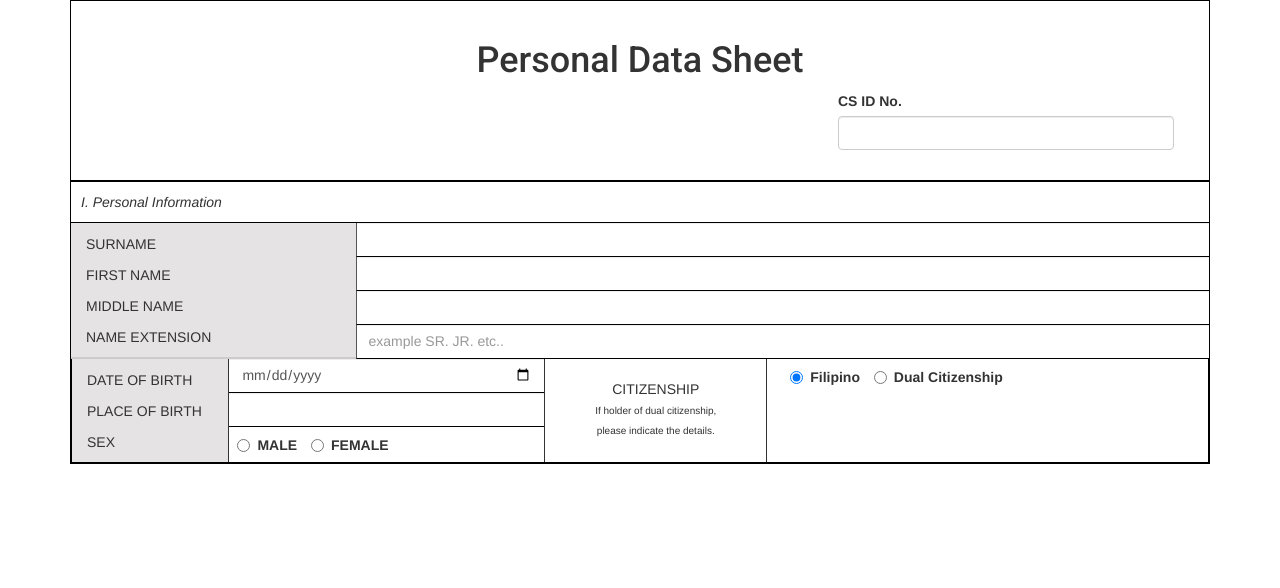
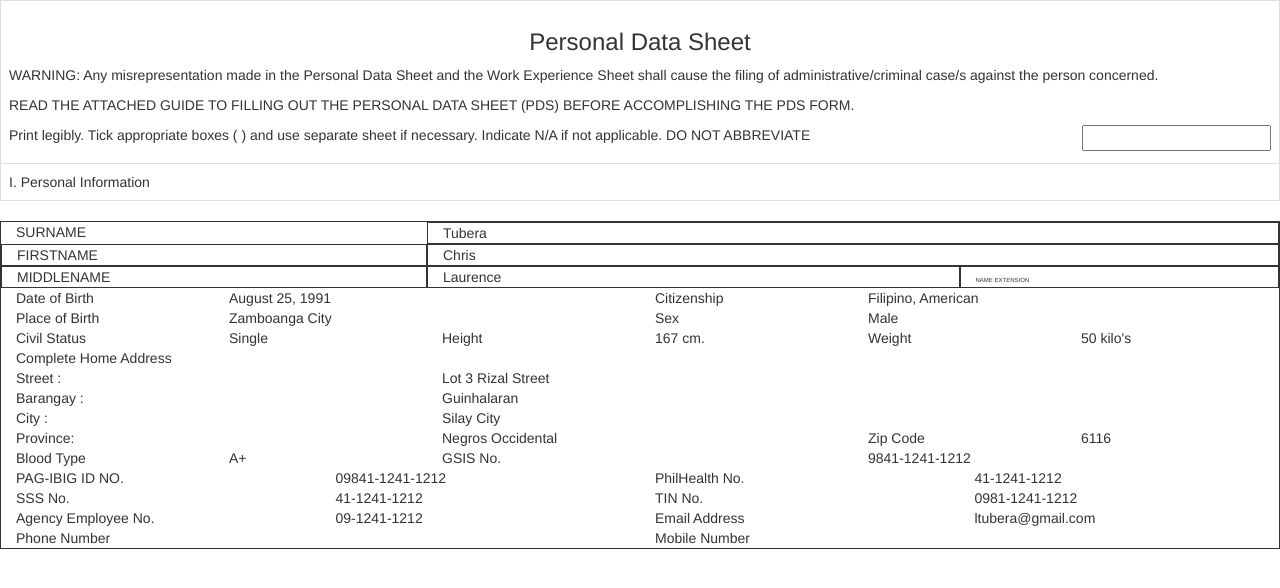
Before and after one commit to kennethaboy/profiling, a PHP site: page / in a window 1280 px wide. Shown: the top 588 px of the page. Run offline with PHP 8.4, Linux system fonts and the light colour scheme.

Commit message:
MODIFIED

```diff
--- a/index.php
+++ b/index.php
@@ -1,4 +1,3 @@
-
 <!DOCTYPE html>
 <html>
 <head>
@@ -6,78 +5,83 @@
 	<link rel="stylesheet" href="css/bootstrap.min.css">
 	<link rel="stylesheet" href="js/bootstrap.min.js">
 	<link rel="stylesheet" href="css/custom.css">
+	<link rel="stylesheet" href="css/style.css">
 <body>
-<div class = "container">
-	<div class = "col-lg-12 col-md-12 column-header">
-			<h1 class = "module">Personal Data Sheet</h1>
-			<p class = "small-text"></p>
-		<div class = "col-sm-4 pull-right">
-			<p><label>CS ID No.</label>	<input type = "text" class = "form-control"/></p>
-		</div>
-	</div>
-	<div class = "col-lg-12 column-container">
-	<span style = "font-style:italic;">I. Personal Information</span>
-	</div>
-	<div class = "col-lg-12 col-md-12 col-sm-12 column-body">
-		<div class = "col-lg-3 col-md-3 col-sm-3 grayscale">
-			<p class = "title">SURNAME</p>
-			<p class = "title">FIRST NAME</p>
-			<p class = "title">MIDDLE NAME</p>
-			<p class = "title">NAME EXTENSION</p>
-		</div>
-		<div class = "col-lg-9 col-md-9 col-sm- whitescale">
-		<form method = "POST">
-			<input type = "text" class = "form-control no-border" name = "surname" >
-			<input type = "text" class = "form-control no-border" name = "firstname">
-			<input type = "text" class = "form-control no-border" name = "middlename">
-			<input type = "text" class = "form-control no-border" name = "name_extension" placeholder="example SR. JR. etc..">
-		</div>
-	<div class = "col-lg-12 column-body">
-			<div class = "col-lg-5 col-xs-5 col-md-5 birthday">
-				<div class = "col-lg-4 col-md-4 col-sm-4 grayscale2">
-			<p class = "title">DATE OF BIRTH</p>
-			<p class = "title">PLACE OF BIRTH</p>
-			<p class = "title">SEX</p>
-		</div>
-		<div class = "col-lg-8 col-md-8 col-sm-8 whitescale">
-			<input type = "date" id = "datepicker" class = "form-control no-border2" name = "date_of_birth" >
-			<input type = "text" class = "form-control no-border2" name = "place_of_birth">
-			<div class="radio-inline break">
- 				 <label>
-   					 <input type="radio" name="optionsRadios" id="optionsRadios1" value="option1" checked>
- 						MALE
- 				 </label>
-			</div>
-			<div class="radio-inline break">
-  				<label>
-   					 <input type="radio" name="optionsRadios" id="optionsRadios2" value="option2">
-  						FEMALE
-  				</label>
-			</div>
-		</div>
-			</div>
+	<table class = "table table-bordered table-responsive">
+		<tbody>
+			<tr style = "padding:0px !important;">
+				<td>
+					<h3 style = "text-align:center;">Personal Data Sheet</h3>
+					<p class = "small-text">WARNING: Any misrepresentation made in the Personal Data Sheet and the Work Experience Sheet shall cause the filing of administrative/criminal case/s against the person concerned.</p>
+					<p class = "tiny-text">READ THE ATTACHED GUIDE TO FILLING OUT THE PERSONAL DATA SHEET (PDS) BEFORE ACCOMPLISHING THE PDS FORM.</p>
+					<p class = "tiny-text">Print legibly. Tick appropriate boxes (     ) and use separate sheet if necessary. Indicate N/A if not applicable.  DO NOT ABBREVIATE <span class = "pull-right"><input type = "text" class= "csid" ></span> </p>
+				</td>
+			</tr>
+			<tr>
+				<td>I. Personal Information</td>
+			</tr>
+		</tbody>
+	</table>
+<div class = "container-fluid">
+<div class="row" style = "border:1px solid">
+  <div class="col-xs-4 col-md-4 bord">SURNAME</div>
+  <div class="col-xs-8 col-sm-8 col-md-8 bord" style = "border:1px solid">Tubera</div>
+  <div class="col-xs-4 col-md-4 bord" style = "border:1px solid">FIRSTNAME</div>
+  <div class="col-xs-8 col-sm-8 col-md-8 bord" style = "border:1px solid">Chris</div>
+  <div class="col-xs-4 col-md-4 bord" style = "border:1px solid">MIDDLENAME</div>
+  <div class="col-xs-5 col-sm-5 col-md-5 bord" style = "border:1px solid">Laurence</div>
+  <div class="col-xs-3 col-sm-3 col-md-3 bord" style = "border:1px solid"><span style = "font-size:6px">NAME EXTENSION </span></div>
+  <div class = "col-xs-2 col-sm-2 col-md-2 col-lg-2 bord"><span>Date of Birth</span></div>
+  <div class = "col-xs-4 col-sm-4 col-md-4 col-lg-4 bord">August 25, 1991</div>
+  <div class = "col-xs-2 col-sm-2 col-md-2 col-lg-2 bord"><span>Citizenship </span></div>
+  <div class = "col-xs-4 col-sm-4 col-md-4 col-lg-4 bord" style = "">Filipino, American </div>
+  <div class = "col-xs-2 col-sm-2 col-md-2 col-lg-2 bord"><span>Place of Birth</span></div>
+  <div class = "col-xs-4 col-sm-4 col-md-4 col-lg-4 bord">Zamboanga City</div>
+  <div class = "col-xs-2 col-sm-2 col-md-2 col-lg-2 bord"><span>Sex</span></div>
+  <div class = "col-xs-4 col-sm-4 col-md-4 col-lg-4 bord">Male</div>
+  <div class = "col-xs-2 col-sm-2 col-md-2 col-lg-2 bord"><span>Civil Status</span></div>
+  <div class = "col-xs-2 col-sm-2 col-md-2 col-lg-2 bord">Single</div>
+  <div class = "col-xs-2 col-sm-2 col-md-2 col-lg-2 bord"><span>Height</span></div>
+  <div class = "col-xs-2 col-sm-2 col-md-2 col-lg-2 bord">167 cm.</div>
+  <div class = "col-xs-2 col-sm-2 col-md-2 col-lg-2 bord"><span>Weight</span></div>
+  <div class = "col-xs-2 col-sm-2 col-md-2 col-lg-2 bord">50 kilo's</div>
+  <div class = "col-lg-12 col-md-12 col-xs-12 col-sm-12  bord" disabled>Complete Home Address</div>
 
-			<div class = "col-lg-7 col-xs-7 col-md-7" style = "padding:0px;">
-				<div class = "col-lg-4 col-md-4 col-sm-4 citizenship" style = "">
-					<p class = "texture">CITIZENSHIP <br/><span class="tiny">If holder of dual citizenship,<br/> please indicate the details.</span></p>
-				</div>
-				<div class = "col-lg-8 col-md-8 cit-right">
-					<div class="radio-inline break">
-		 				 <label>
-		   					 <input type="radio" name="optionsRadios" id="optionsRadios1" value="option1" checked>
-		 						Filipino
-		 				 </label>
-					</div>
-					<div class="radio-inline break">
-		  				<label>
-		   					 <input type="radio" name="optionsRadios" id="optionsRadios2" value="option2">
-		  						Dual Citizenship
-		  				</label>
-					</div>
-				</div>
-			</div>
-	</form>
-	</div>
+  <div class = "col-lg-4 col-md-4 col-xs-4 col-sm-4 bord">Street : </div>
+  <div class = "col-lg-8 col-md-8 col-xs-8 col-sm-8 bord"> Lot 3 Rizal Street </div>
+  <div class = "col-lg-4 col-md-4 col-xs-4 col-sm-4 bord">Barangay : </div>
+  <div class = "col-lg-8 col-md-8 col-xs-8 col-sm-8 bord"> Guinhalaran </div>
+  <div class = "col-lg-4 col-md-4 col-xs-4 col-sm-4 bord">City : </div>
+  <div class = "col-lg-8 col-md-8 col-xs-8 col-sm-8 bord">  Silay City</div>
+  <div class = "col-lg-4 col-md-4 col-xs-4 col-sm-4 bord">Province: </div>
+  <div class = "col-lg-4 col-md-4 col-xs-4 col-sm-4 bord">Negros Occidental</div>
+  <div class = "col-lg-2 col-md-2 col-xs-2 col-sm-2 bord">Zip Code </div>
+  <div class = "col-lg-2 col-md-2 col-xs-2 col-sm-2 bord"> 6116 </div>
+   <div class = "col-xs-2 col-sm-2 col-md-2 col-lg-2 bord"><span>Blood Type</span></div>
+  <div class = "col-xs-2 col-sm-2 col-md-2 col-lg-2 bord">A+</div>
+   <div class = "col-xs-4 col-sm-4 col-md-4 col-lg-4 bord"><span>GSIS No.</span></div>
+	<div class = "col-xs-4 col-sm-4 col-md-4 col-lg-4 bord">9841-1241-1212</div>
+    <div class = "col-xs-3 col-sm-3 col-md-3 col-lg-3 bord"><span>PAG-IBIG ID NO.</span></div>
+  <div class = "col-xs-3 col-sm-63col-md-3 col-lg-3 bord">09841-1241-1212</div>
+     <div class = "col-xs-3 col-sm-3 col-md-3 col-lg-3 bord"><span>PhilHealth No.</span></div>
+  <div class = "col-xs-3 col-sm-3 col-md-3 col-lg-3 bord">41-1241-1212</div>
+   <div class = "col-xs-3 col-sm-3 col-md-3 col-lg-3 bord"><span>SSS No.</span></div>
+  <div class = "col-xs-3 col-sm-3 col-md-3 col-lg-3 bord">41-1241-1212</div>
+   <div class = "col-xs-3 col-sm-3 col-md-3 col-lg-3 bord"><span>TIN No.</span></div>
+  <div class = "col-xs-3 col-sm-3 col-md-3 col-lg-3 bord">0981-1241-1212</div>
+   <div class = "col-xs-3 col-sm-3 col-md-3 col-lg-3 bord"><span>Agency Employee No.</span></div>
+  <div class = "col-xs-3 col-sm-3 col-md-3 col-lg-3 bord">09-1241-1212</div>
+    <div class = "col-xs-3 col-sm-3 col-md-3 col-lg-3 bord"><span>Email Address</span></div>
+  <div class = "col-xs-3 col-sm-3 col-md-3 col-lg-3 bord">ltubera@gmail.com</div>
+    <div class = "col-xs-3 col-sm-3 col-md-3 col-lg-3 bord"><span>Phone Number</span></div>
+  <div class = "col-xs-3 col-sm-3 col-md-3 col-lg-3 bord">&nbsp;</div>
+   <div class = "col-xs-3 col-sm-3 col-md-3 col-lg-3 bord"><span>Mobile Number</span></div>
+  <div class = "col-xs-3 col-sm-3 col-md-3 col-lg-3 bord">&nbsp;</div>
+
+
 </div>
+
+</div>
+
 </body>
 </html>
```
